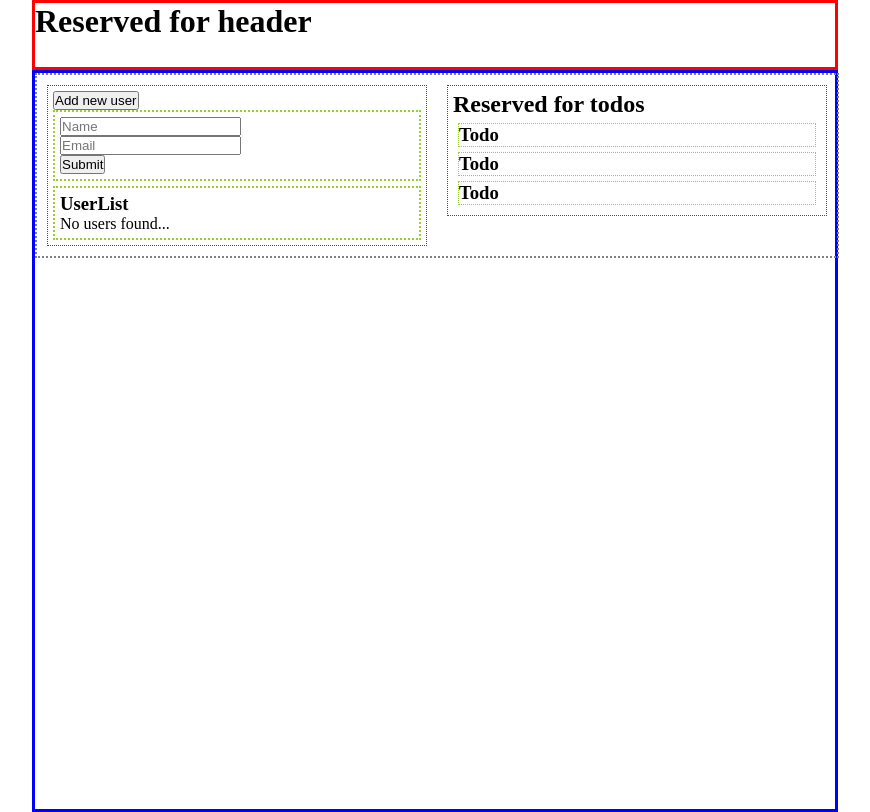
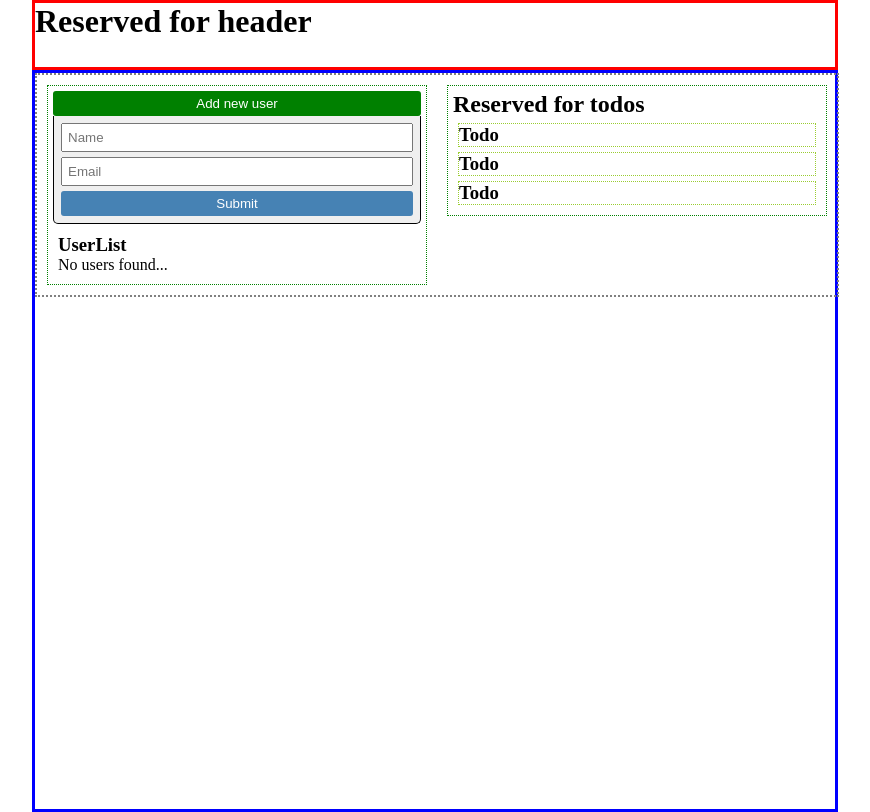
Before and after one commit to cpalmer-atx/toDoers, a React (Create React App) app: page / in a window 1280 px wide. Both pictures are taken after a click on the button "Add new user". Shown: the whole page, without its empty margins (205-1075 px from the left). Built offline with nearby package versions, Linux system fonts and the light colour scheme.

Commit message:
styled user form

```diff
--- a/src/components/App/App.scss
+++ b/src/components/App/App.scss
@@ -64,14 +64,39 @@ body {
 
 .user-form,
 .user-list {
-  /* Temporary boarder */
-  border: yellowgreen 2px dotted;
-
   padding: 5px;
 }
 
 .form-body {
-  margin: auto;
+  padding: 2px;
+
+  .form-input-field {
+    box-sizing: border-box;
+    width: 100%;
+
+    margin-bottom: 5px;
+    padding: 5px;
+  }
+
+  .form-submit {
+    background-color: steelblue;
+  }
+}
+
+.btn {
+  color: #fff;
+  width: 100%;
+  padding: 5px;
+  border: none;
+  border-radius: 3px;
+
+  &:hover {
+    cursor: pointer;
+  }
+}
+
+.add-user-btn {
+  background-color: green;
 }
 
 .user {
@@ -130,6 +155,13 @@ body {
 }
 
 .user-form {
+  // border: red 2px solid;
+  border-right: black 1px solid;
+  border-left: black 1px solid;
+  border-bottom: black 1px solid;
+  border-bottom-left-radius: 5px;
+  border-bottom-right-radius: 5px;
+  background-color: #efefef;
   margin-bottom: 5px;
 }
 
```
